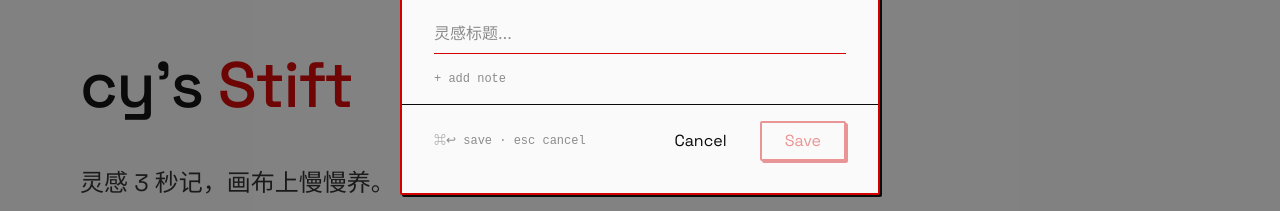
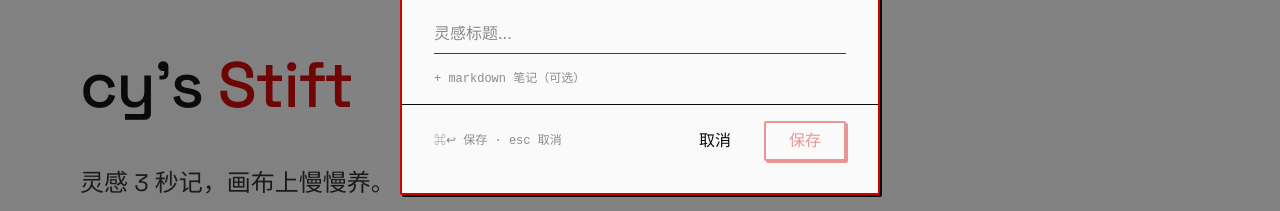
Before and after one commit to wscytz/cys-stift, a Next.js app in the folder apps/web/: page / in a window 1280 px wide. Both pictures are taken after a click on the button "捕获". Shown: the part 189-400 px from the top of the page. Built offline with nearby package versions, Linux system fonts and the light colour scheme.

Commit message:
feat(i18n): mini-input zh/en (v0.22.3-i18n)

```diff
--- a/apps/web/src/features/capture/mini-input.tsx
+++ b/apps/web/src/features/capture/mini-input.tsx
@@ -22,6 +22,7 @@
 import { Button, Input } from '@cys-stift/ui'
 import { draftStore, useDraft } from '@/lib/draft-store'
 import { useDebouncedCallback } from '@/lib/use-debounced-callback'
+import { useI18n } from '@/lib/i18n'
 
 interface CaptureDraftPayload {
   title: string
@@ -35,6 +36,7 @@
 }
 
 export function MiniInput({ open, onClose, onSubmit }: MiniInputProps) {
+  const { t } = useI18n()
   const { draft, ready } = useDraft<CaptureDraftPayload>('capture')
   const restored = ready && draft ? draft.payload : null
   const [title, setTitle] = useState('')
@@ -105,7 +107,7 @@
       !e.shiftKey &&
       !bodyOpen &&
       document.activeElement instanceof HTMLInputElement &&
-      document.activeElement.placeholder === '灵感标题…'
+      document.activeElement.placeholder === t('capture.miniTitle')
     ) {
       e.preventDefault()
       setBodyOpen(true)
@@ -120,7 +122,7 @@
       className="mi-backdrop"
       role="dialog"
       aria-modal="true"
-      aria-label="Quick capture"
+      aria-label={t('nav.capture')}
       onClick={onClose}
       onKeyDown={onKeyDown}
     >
@@ -129,7 +131,7 @@
         <div className="mi-body">
           <Input
             type="text"
-            placeholder="灵感标题…"
+            placeholder={t('capture.miniTitle')}
             value={title}
             onChange={(e) => setTitleAndPersist(e.target.value)}
             className="mi-title"
@@ -144,14 +146,14 @@
                 queueMicrotask(() => bodyRef.current?.focus())
               }}
             >
-              + Add note
+              + {t('inbox.create.bodyPlaceholder')}
             </button>
           )}
           {bodyOpen && (
             <textarea
               ref={bodyRef}
               className="mi-textarea"
-              placeholder="Markdown 笔记（可选）"
+              placeholder={t('capture.miniBody')}
               value={body}
               onChange={(e) => setBodyAndPersist(e.target.value)}
               rows={5}
@@ -159,16 +161,16 @@
           )}
         </div>
         <div className="mi-actions">
-          <span className="mi-hint">⌘↩ save · esc cancel</span>
+          <span className="mi-hint">⌘↩ {t('card.detail.save')} · esc {t('card.detail.cancel')}</span>
           <Button variant="ghost" onClick={onClose}>
-            Cancel
+            {t('card.detail.cancel')}
           </Button>
           <Button
             variant="danger"
             disabled={title.trim().length === 0}
             onClick={submit}
           >
-            Save
+            {t('card.detail.save')}
           </Button>
         </div>
       </div>
```
